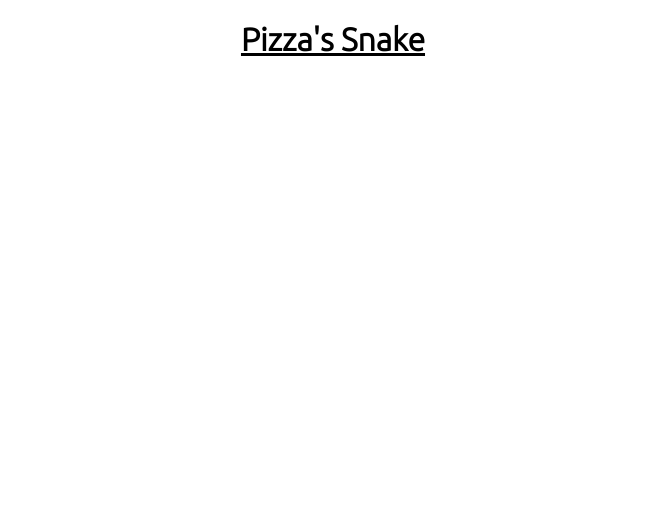
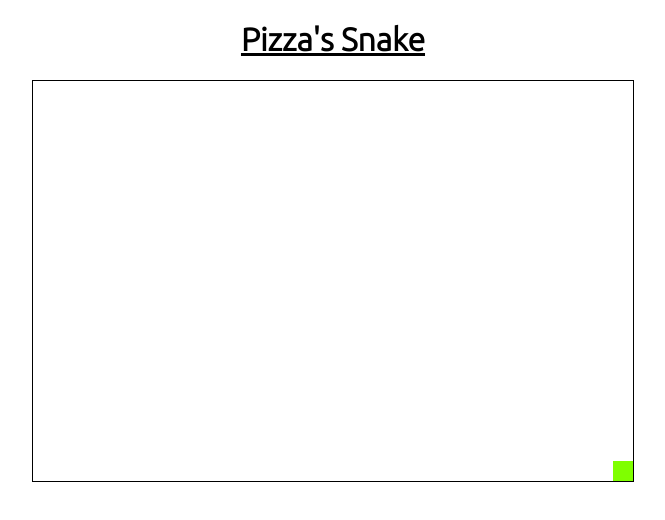
Before and after one commit to pizzalawl/pizzalawl.github.io, a plain HTML site: page pizzasnake.html in a window 1280 px wide. Shown: the whole page, without its empty margins (307-972 px from the left). Drawn offline with Linux system fonts and the light colour scheme.

Commit message:
add snake with animations

```diff
--- a/pizzasnake.html
+++ b/pizzasnake.html
@@ -4,7 +4,9 @@
 <h1 class="snakehead">Pizza's Snake</h1>
 </head>
 <body>
-
+<div id="game">
+    <div id="snake"></div>
+</div>
 </body>
 <script src="pizzasnake.js"></script>
 </html>
--- a/snakestyle.css
+++ b/snakestyle.css
@@ -5,3 +5,28 @@
     font-family: 'Ubuntu', sans-serif;
     text-decoration-line: underline;
 }
+
+#game {
+    width: 600px;
+    height: 400px;
+    border: 1px solid black;
+    margin: auto;
+}
+
+#snake {
+    width: 20px;
+    height: 20px;
+    background-color: chartreuse;
+    position: relative;
+    top: 380px;
+    left: 580px;
+    animation: snakeright 4s infinite;
+}
+
+@keyframes snakeleft{
+    100%{left: -20px}
+}
+
+@keyframes snakeup{
+    100%{top: -20px}
+}
```
